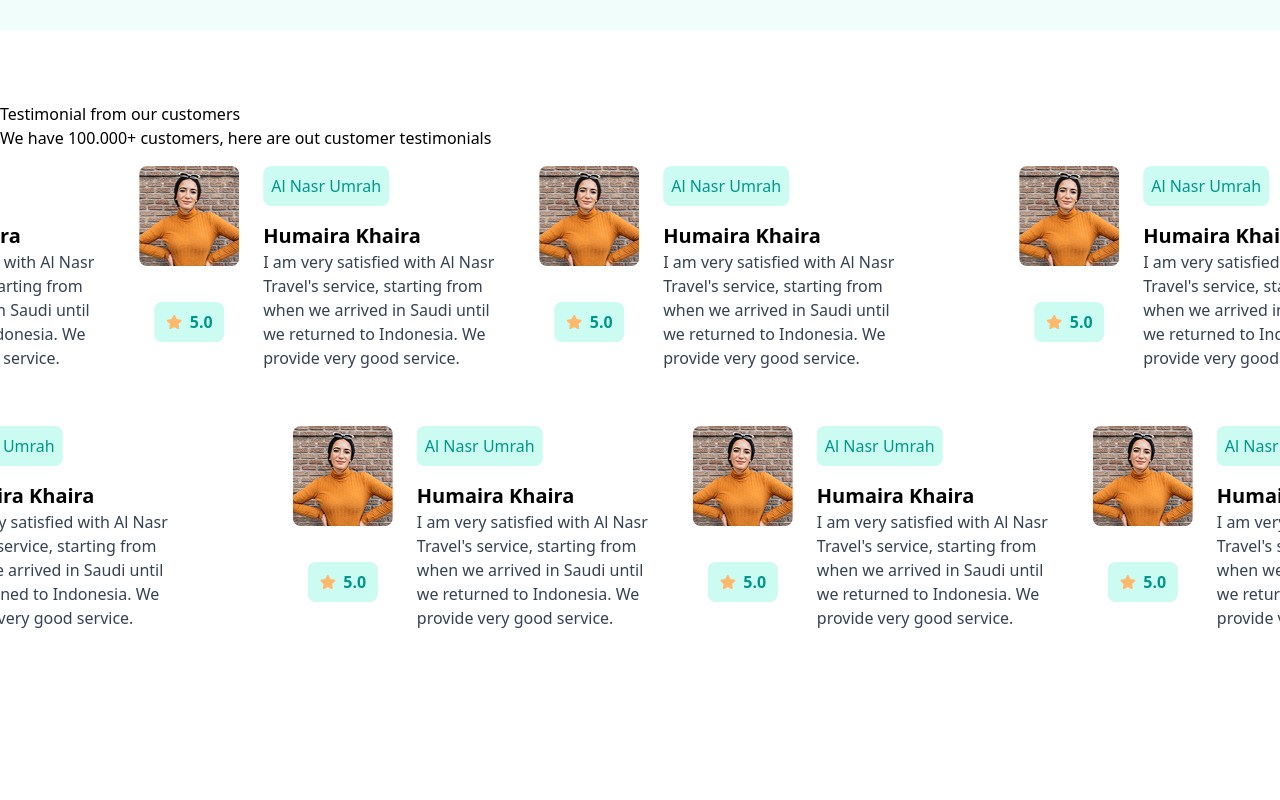
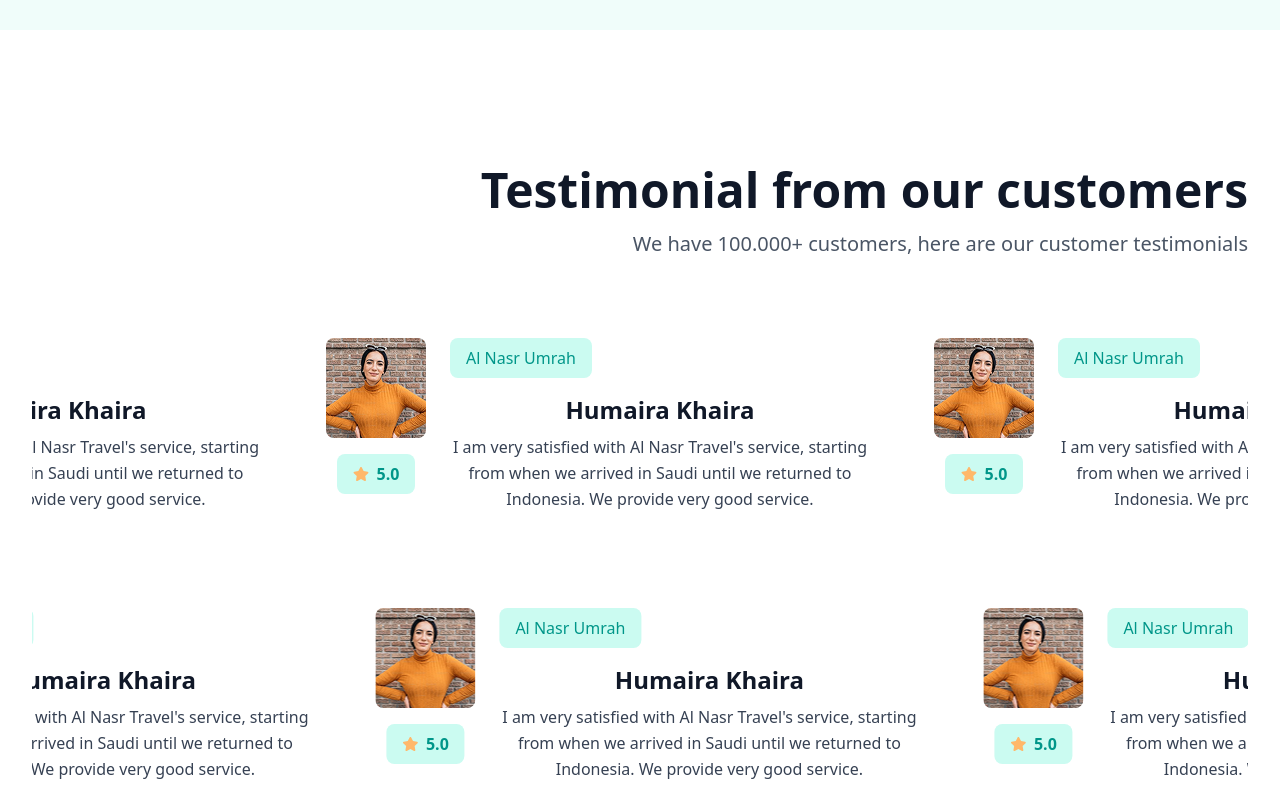
Before and after one commit to mfdpdev/al-nasr-hajj-umrah-ui-slice, a React (Vite) app: page / in a window 1280 px wide. Shown: the part 4140-4940 px from the top of the page. Built offline with nearby package versions, Linux system fonts and the light colour scheme.

Commit message:
feat: create basic style testimonial section

```diff
--- a/src/components/card/FacilityCard.jsx
+++ b/src/components/card/FacilityCard.jsx
@@ -2,7 +2,7 @@ import { MdOutlineSecurity } from "react-icons/md";
 export default function FacilityCard(){
   return (
     <>
-      <div className="flex items-center md:items-start gap-4 sm:gap-5 bg-white shadow-md hover:shadow-lg
+      <div className="flex items-center md:items-start gap-4 sm:gap-5 bg-white shadow hover:shadow
                 p-4 sm:p-5 rounded-xl transition-shadow w-full">
 
   {/* Icon */}
--- a/src/components/card/TestimonialCard.jsx
+++ b/src/components/card/TestimonialCard.jsx
@@ -3,23 +3,32 @@ import testimonial1 from "./../../assets/testimonials/testimonial1.png"
 export default function TestimonialCard(){
   return (
     <>
-      <div className="flex flex-col md:flex-row gap-6 p-4 max-w-4xl mx-auto w-100">
-  <div className="flex flex-col w-full md:w-auto">
-    <img src={testimonial1} className="rounded-lg overflow-hidden w-full" />
-    <div className="flex grow justify-center items-center mt-2">
-      <div className="flex mx-auto items-center px-3 py-2 rounded-lg bg-teal-100 text-teal-600 w-fit gap-2">
+      <div className="flex gap-6 p-4 max-w-xl mx-auto w-full md:flex-row">
+  {/* Foto + Rating */}
+  <div className="flex flex-col flex-shrink-0">
+    <img
+      src={testimonial1}
+      alt="Testimonial"
+      className="rounded-lg object-cover w-full aspect-square md:aspect-auto"
+    />
+    <div className="flex justify-center mt-4">
+      <div className="flex items-center gap-2 px-4 py-2 rounded-lg bg-teal-100 text-teal-600">
         <FaStar className="text-orange-300" />
-        <span className="text-sm md:text-base font-semibold">5.0</span>
+        <span className="text-base font-semibold">5.0</span>
       </div>
     </div>
   </div>
-  <div className="flex-1 flex flex-col gap-4">
-    <p className="flex p-2 rounded-lg bg-teal-100 text-teal-600 w-fit gap-2 text-sm md:text-base font-medium">
+
+  {/* Teks Testimoni */}
+  <div className="flex-1 flex flex-col justify-center gap-4 min-w-0">
+    <p className="inline-flex items-center px-4 py-2 rounded-lg bg-teal-100 text-teal-600 text-sm md:text-base font-medium w-fit">
       Al Nasr Umrah
     </p>
     <div>
-      <h2 className="text-lg md:text-xl font-semibold">Humaira Khaira</h2>
-      <p className="text-sm md:text-base text-gray-700">
+      <h2 className="text-lg md:text-xl lg:text-2xl font-semibold text-gray-900">
+        Humaira Khaira
+      </h2>
+      <p className="mt-2 text-base text-gray-700 leading-relaxed">
         I am very satisfied with Al Nasr Travel's service, starting from when we arrived in Saudi until we returned to Indonesia. We provide very good service.
       </p>
     </div>
--- a/src/sections/airplane/Airplane.jsx
+++ b/src/sections/airplane/Airplane.jsx
@@ -4,7 +4,7 @@ import airplane1 from "./../../assets/airplanes/airplane1.png"
 export default function Airplane(){
   return (
     <>
-      <div className="mx-6 flex flex-col md:flex-row items-center md:items-start gap-6 md:gap-10">
+      <div className="mx-6 flex flex-col md:flex-row items-center gap-6 md:gap-10">
         <div className="flex-1 space-y-4 text-center md:text-left">
           <h2 className="text-2xl sm:text-3xl md:text-2xl font-semibold leading-tight">
             Airways Accommodation
@@ -20,7 +20,7 @@ export default function Airplane(){
           </div>
         </div>
 
-  <div className="flex-2 flex items-center w-full md:w-auto">
+        <div className="flex-2 w-full md:w-auto">
           <Marquee className="flex gap-6">
             <img src={airplane1} className="" />
             <img src={airplane1} className="" />
--- a/src/sections/testimonial/Testimonial.jsx
+++ b/src/sections/testimonial/Testimonial.jsx
@@ -4,25 +4,43 @@ import Marquee from "react-fast-marquee";
 export default function Testimonial(){
   return (
     <>
-      <div>
-        <h1>Testimonial from our customers</h1>
-        <p>We have 100.000+ customers, here are out customer testimonials</p>
-        <div className="flex flex-col gap-6">
-          {/* Marquee Atas */}
-          <Marquee speed={40} gradient={false}>
+      <section className="py-16">
+  <div className="max-w-7xl mx-auto px-4 sm:px-6 lg:px-8 text-center">
+    <h1 className="text-3xl sm:text-4xl md:text-end lg:text-5xl font-bold text-gray-900">
+      Testimonial from our customers
+    </h1>
+    <div className="mt-4 text-lg sm:text-xl text-gray-600 w-full flex justify-center md:justify-end">
+      <p className="max-w-3xl">
+        We have 100.000+ customers, here are our customer testimonials
+      </p>
+    </div>
+
+    <div className="mt-12 space-y-8 overflow-hidden">
+      {/* Marquee Atas – ke kiri */}
+      <Marquee speed={50} gradient={false} className="py-4">
+        {[...Array(6)].map((_, i) => (
+          <div key={i} className="mx-4">
             <TestimonialCard />
+          </div>
+        ))}
+      </Marquee>
+
+      {/* Marquee Bawah – ke kanan + sedikit delay visual */}
+      <Marquee
+        speed={45}
+        direction="right"
+        gradient={false}
+        className="py-4"
+      >
+        {[...Array(6)].map((_, i) => (
+          <div key={i + 10} className="mx-4">
             <TestimonialCard />
-            <TestimonialCard />
-          </Marquee>
-
-          {/* Marquee Bawah — lebih lambat + delay supaya posisinya beda */}
-          <Marquee speed={40} gradient={false} direction="right">
-            <TestimonialCard />
-            <TestimonialCard />
-            <TestimonialCard />
-          </Marquee>
-        </div>
-      </div>
+          </div>
+        ))}
+      </Marquee>
+    </div>
+  </div>
+</section>
     </>
   )
 }
```
Lines whose indentation alone changed are shown as unchanged.
